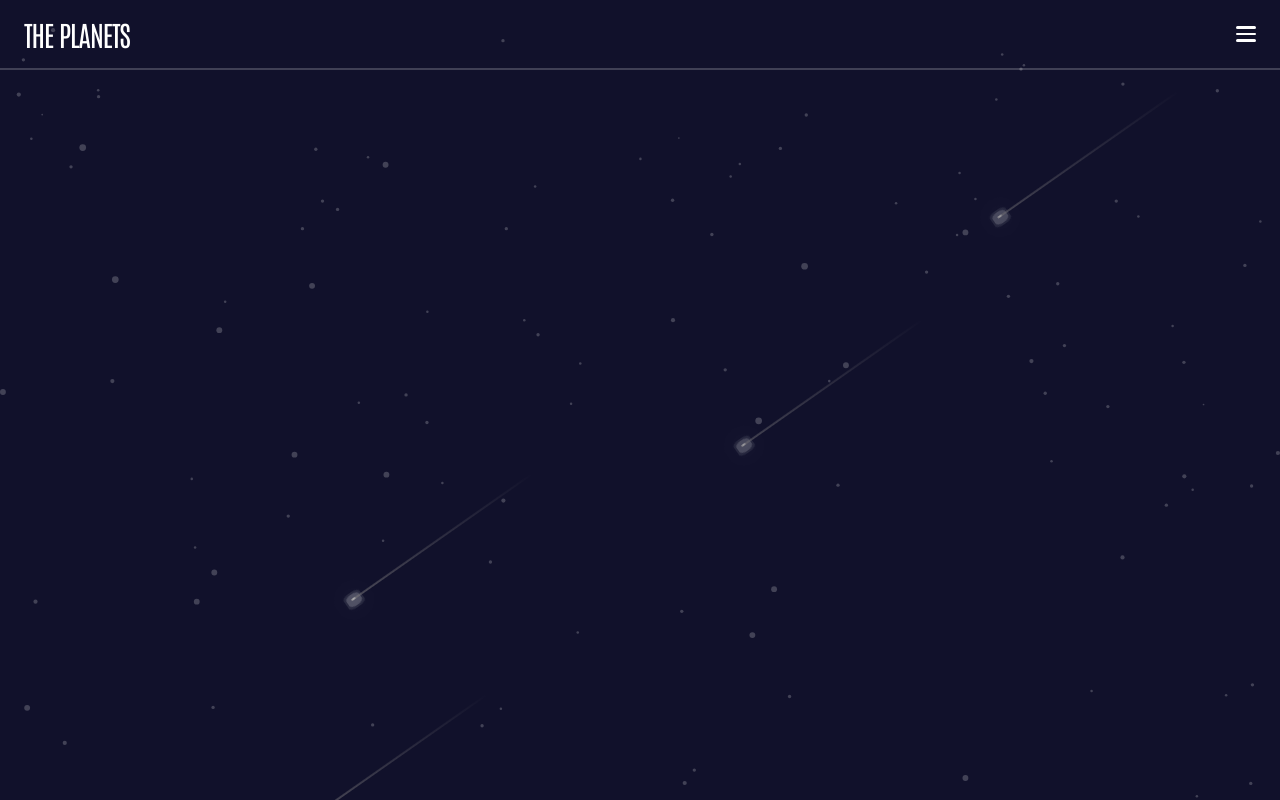
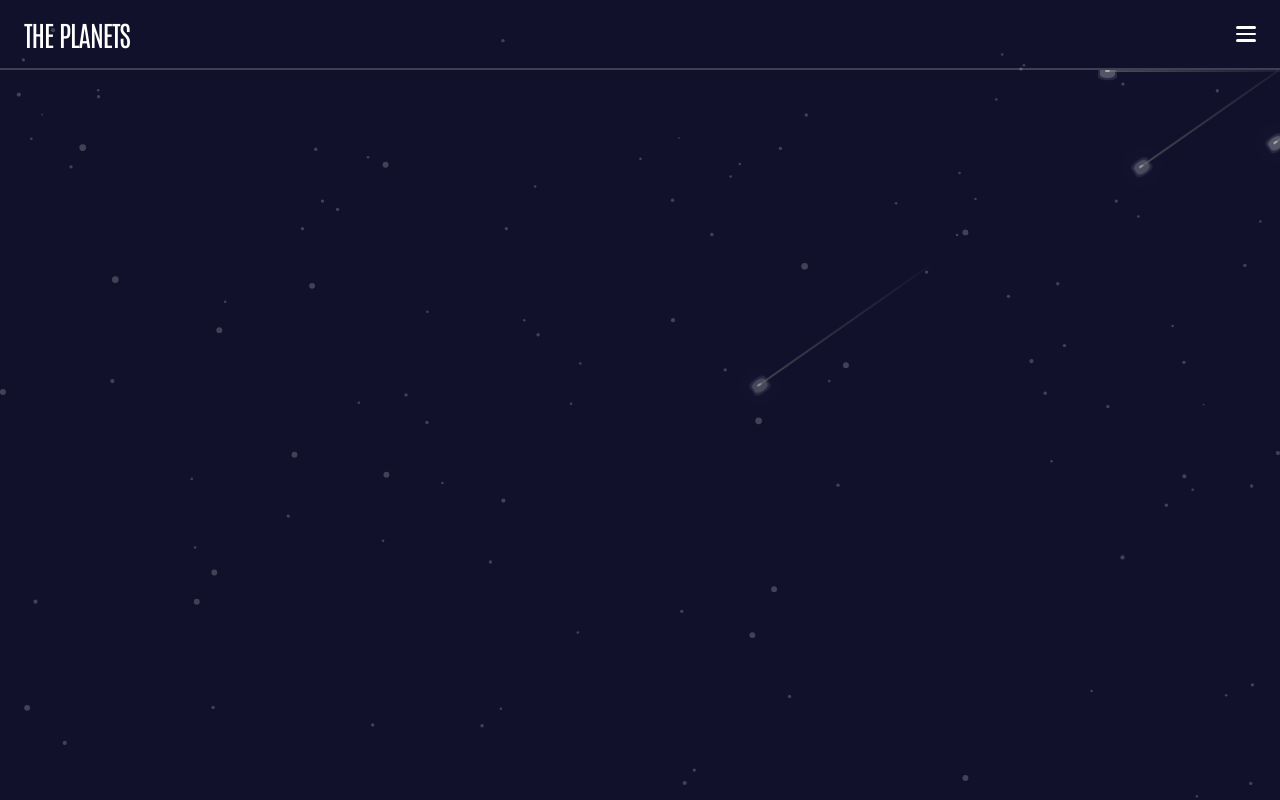
Before and after one commit to niabezara/Planet-facts-React-Router, a React (Vite) app: page / in a window 1280 px wide. Built offline with nearby package versions, Linux system fonts and the light colour scheme.

Commit message:
animation shooting stars

```diff
--- a/src/App.tsx
+++ b/src/App.tsx
@@ -103,28 +103,28 @@ const Stars = styled.span`
     top: 0;
     right: 0;
     left: inherit;
-    animation-delay: 0;
-    animation-duration: 1s;
+    animation-delay: 1s;
+    animation-duration: 2s;
   }
   &:nth-child(2) {
     top: 0;
     right: 70px;
     left: inherit;
-    animation-delay: 0.3s;
-    animation-duration: 4s;
+    animation-delay: 3.3s;
+    animation-duration: 5s;
   }
   &:nth-child(3) {
     top: 70px;
     right: 0px;
     left: inherit;
-    animation-delay: 0.3s;
-    animation-duration: 3s;
+    animation-delay: 5.3s;
+    animation-duration: 6s;
   }
   &:nth-child(4) {
     top: 0;
     right: 170px;
     left: initial;
-    animation-delay: 0.7s;
-    animation-duration: 3s;
+    animation-delay: 8.7s;
+    animation-duration: 5s;
   }
 `;
```
